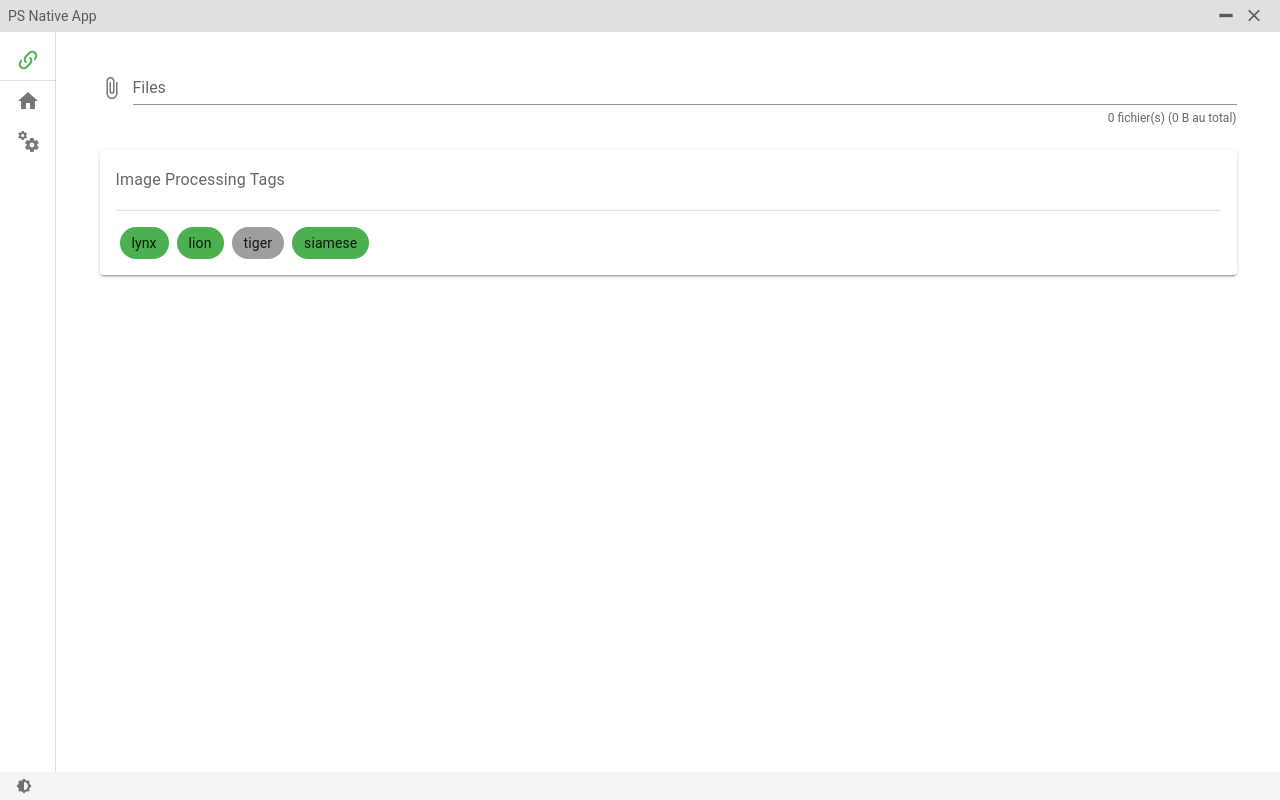
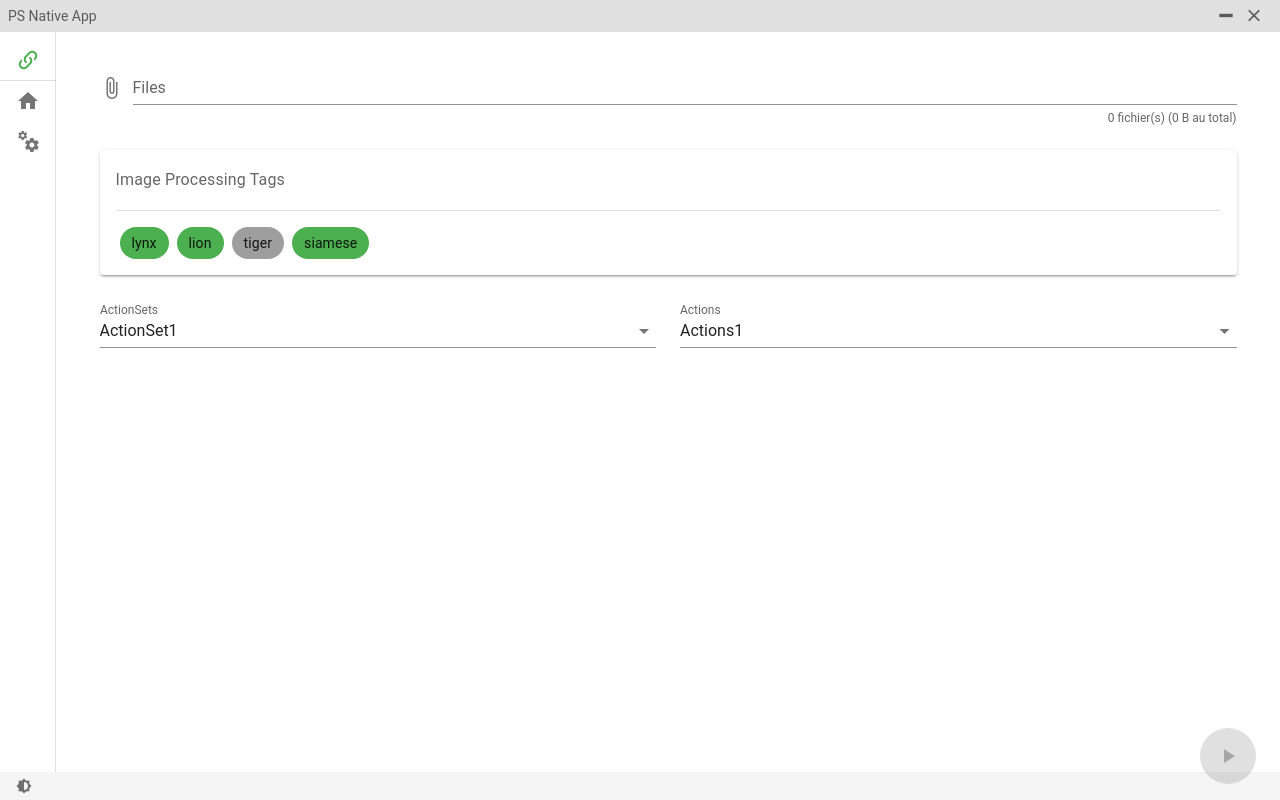
Before and after one commit to JovaanB/js-ps-app, a Vue app: page /process in a window 1280 px wide. Built offline with nearby package versions, Linux system fonts and the light colour scheme; a small style sheet from the web is missing.

Commit message:
Play button and fixes

```diff
--- /dev/null
+++ b/src/components/Actions.vue
@@ -0,0 +1,65 @@
+<template>
+  <v-row>
+    <v-col col="12" sm="6">
+      <v-select
+        label="ActionSets"
+        v-model="currentActionSet"
+        :items="actionSets"
+        @change="actionSetChange"
+      ></v-select>
+    </v-col>
+    <v-col col="12" sm="6">
+      <v-select
+        label="Actions"
+        ref="actions"
+        v-model="currentAction"
+        :items="actions"
+        @change="$emit('actions-change', { actionSet: currentActionSet, action: currentAction })"
+      ></v-select>
+    </v-col>
+  </v-row>
+</template>
+
+<script>
+export default {
+  props: ["actionsData"],
+  data() {
+    return {
+      currentActionSet: undefined,
+      currentAction: undefined
+    };
+  },
+  computed: {
+    actionSets() {
+      return this.actionsData.map(({ actionSet }) => actionSet);
+    },
+    actions() {
+      return this.actionsData.find(
+        obj => obj.actionSet === this.currentActionSet
+      ).actions;
+    }
+  },
+  methods: {
+    actionSetChange() {
+      this.currentAction = this.actions[0];
+      this.$refs.actions.$listeners.change();
+    }
+  },
+  created() {
+    this.currentActionSet = this.actionSets[0];
+    this.currentAction = this.actions[0];
+  },
+  mounted() {
+    this.$refs.actions.$listeners.change();
+  },
+  watch: {
+    actionSets() {
+      this.currentActionSet = this.actionSets[0];
+      this.currentAction = this.actions[0];
+      this.$refs.actions.$listeners.change();
+    }
+  }
+};
+</script>
+
+<style></style>
--- a/src/store/index.js
+++ b/src/store/index.js
@@ -12,6 +12,20 @@ export default new Vuex.Store({
       { name: "tiger", active: false },
       { name: "siamese", active: true },
     ],
+    actions: [
+      {
+        actionSet: "ActionSet1",
+        actions: ["Actions1", "Actions2", "Actions3"],
+      },
+      {
+        actionSet: "ActionSet2",
+        actions: ["Actions4", "Actions5", "Actions6"],
+      },
+      {
+        actionSet: "ActionSet3",
+        actions: ["Actions7", "Actions8", "Actions9"],
+      },
+    ],
   },
   getters: {
     processedImages(state) {
@@ -19,6 +33,9 @@ export default new Vuex.Store({
     },
     tags(state) {
       return state.tags;
+    },
+    actions(state) {
+      return state.actions;
     },
   },
   mutations: {
@@ -37,6 +54,9 @@ export default new Vuex.Store({
       state.tags = payload;
       localStorage.tags = JSON.stringify(payload);
     },
+    saveActions(state, payload) {
+      state.actions = payload;
+    },
   },
   actions: {
     storeProcessedImages(context, payload) {
@@ -45,6 +65,9 @@ export default new Vuex.Store({
     storeTags(context, payload) {
       context.commit("saveTags", payload);
     },
+    storeActions(context, payload) {
+      context.commit("saveActions", payload);
+    },
   },
   modules: {},
 });
--- a/src/views/Process.vue
+++ b/src/views/Process.vue
@@ -3,6 +3,19 @@
     <v-container>
       <input-files @input-change="updateInputFiles"></input-files>
       <tags :tags="tagsData" @tags-change="updateTags"></tags>
+      <actions :actionsData="actionsData" @actions-change="updateActionsObject"></actions>
+      <v-btn
+        color="pink"
+        fab
+        absolute
+        bottom
+        right
+        class="mb-4 mr-2"
+        :disabled="files.length === 0"
+        @click="runProcess"
+      >
+        <v-icon>mdi-play</v-icon>
+      </v-btn>
     </v-container>
   </v-form>
 </template>
@@ -10,20 +23,26 @@
 <script>
 import InputFiles from "@/components/InputFiles";
 import Tags from "@/components/Tags";
+import Actions from "@/components/Actions";
 
 export default {
   components: {
     InputFiles,
-    Tags
+    Tags,
+    Actions
   },
   computed: {
     tagsData() {
       return this.$store.getters.tags;
+    },
+    actionsData() {
+      return this.$store.getters.actions;
     }
   },
   data() {
     return {
-      files: []
+      files: [],
+      actionsObj: {}
     };
   },
   methods: {
@@ -32,12 +51,23 @@ export default {
     },
     updateTags(tagsArray) {
       this.$store.dispatch("storeTags", tagsArray);
+    },
+    updateActionsObject(actionsObject) {
+      this.actionsObj = actionsObject;
+    },
+    runProcess() {
+      let payload = {
+        files: this.files.map(f => f.path),
+        tags: this.tagsData.filter(tag => tag.active).map(tag => tag.name),
+        actions: this.actionsObj
+      };
+      console.log(payload);
     }
   },
 
   created() {
     if (localStorage.tags) {
-      this.$store.dispatch("storetags", JSON.parse(localStorage.tags));
+      this.$store.dispatch("storeTags", JSON.parse(localStorage.tags));
     } else {
       localStorage.tags = JSON.stringify(this.$store.getters.tags);
     }
```
